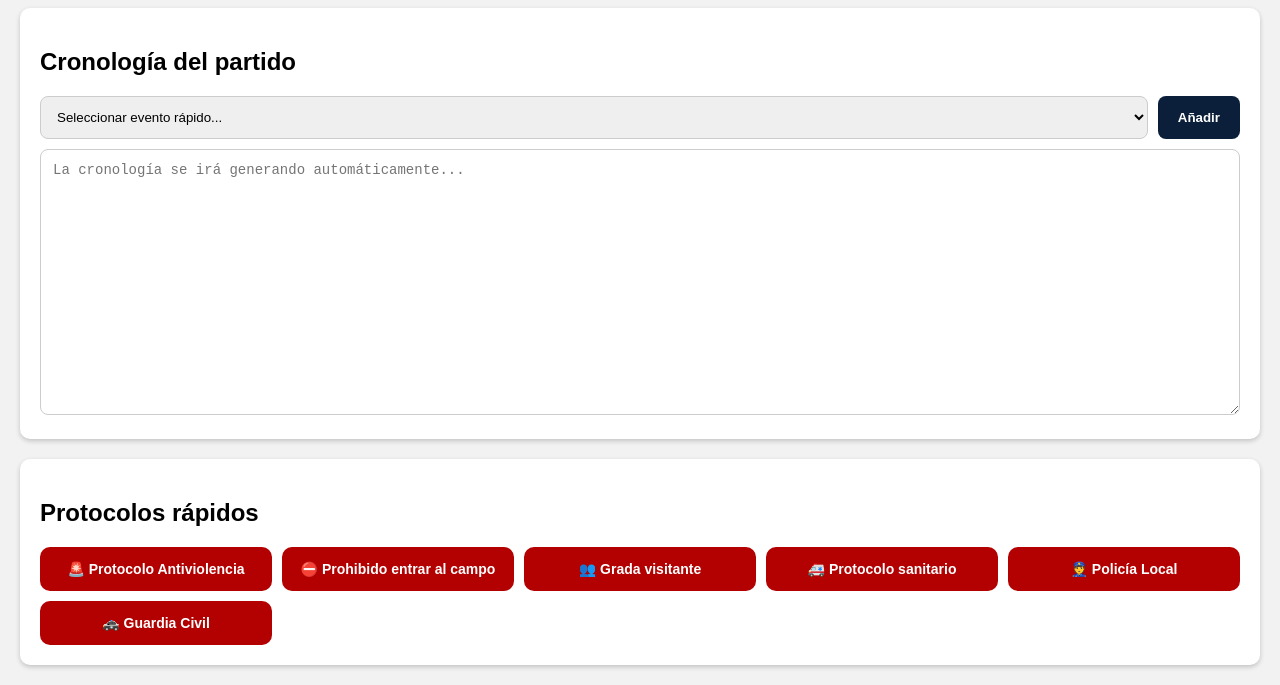
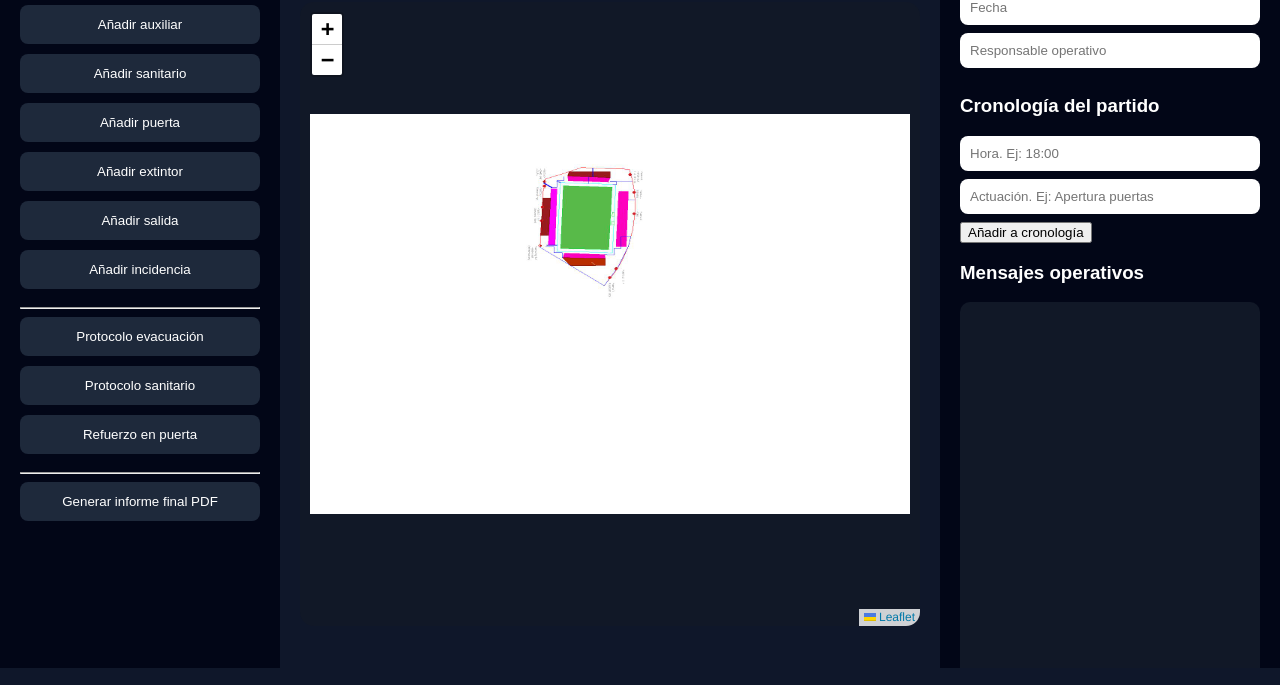
Before and after one commit to rldquero/pau-estadio, a website: page public/index.html in a window 1280 px wide. Shown: the part 132-817 px from the top of the page. Drawn offline with nearby package versions, Linux system fonts and the light colour scheme.

Commit message:
Restaurar diseño anterior

```diff
--- a/public/index.html
+++ b/public/index.html
@@ -3,147 +3,74 @@
 <head>
   <meta charset="UTF-8">
   <meta name="viewport" content="width=device-width, initial-scale=1.0">
-
   <title>PAU ESTADIO</title>
 
+  <link rel="stylesheet" href="https://unpkg.com/leaflet/dist/leaflet.css">
   <link rel="stylesheet" href="style.css">
-
 </head>
 
 <body>
 
-<h1>PAU ESTADIO</h1>
+  <div class="sidebar">
+    <h2>PAU ESTADIO</h2>
 
-<div class="bloque">
+    <button onclick="modo='vigilante'">Añadir vigilante</button>
+    <button onclick="modo='auxiliar'">Añadir auxiliar</button>
+    <button onclick="modo='sanitario'">Añadir sanitario</button>
+    <button onclick="modo='puerta'">Añadir puerta</button>
+    <button onclick="modo='extintor'">Añadir extintor</button>
+    <button onclick="modo='salida'">Añadir salida</button>
+    <button onclick="modo='incidencia'">Añadir incidencia</button>
 
-<h2>Cronología del partido</h2>
+    <hr>
 
-<div class="cronologia-rapida">
+    <button onclick="enviarProtocolo('Evacuación')">Protocolo evacuación</button>
+    <button onclick="enviarProtocolo('Sanitario')">Protocolo sanitario</button>
+    <button onclick="enviarProtocolo('Refuerzo en puerta')">Refuerzo en puerta</button>
 
-<select id="eventoCronologia">
+    <hr>
 
-<option value="">Seleccionar evento rápido...</option>
-
-<option>Apertura de puertas</option>
-<option>Inicio dispositivo preventivo</option>
-<option>Activado protocolo grada visitante</option>
-<option>Incidencia acceso puerta 1</option>
-<option>Incidencia acceso puerta 2</option>
-<option>Incidencia acceso puerta 3</option>
-<option>Se recibe fotografía</option>
-<option>Inicio del partido</option>
-<option>Atención sanitaria grada norte</option>
-<option>Atención sanitaria grada sur</option>
-<option>Atención sanitaria grada visitante</option>
-<option>Intervención seguridad privada</option>
-<option>Intervención Policía Local</option>
-<option>Intervención Guardia Civil</option>
-<option>Activado protocolo evacuación parcial</option>
-<option>Lanzamiento de objetos</option>
-<option>Invasión de terreno de juego</option>
-<option>Parada temporal del partido</option>
-<option>Reanudación del partido</option>
-<option>Finalización del partido</option>
-<option>Salida escalonada del público</option>
-<option>Cierre del dispositivo</option>
-
-</select>
-
-<button type="button" onclick="añadirCronologia()">
-Añadir
-</button>
-
+    <button onclick="generarInformeFinal()">Generar informe final PDF</button>
   </div>
 
-<textarea
-id="cronologia"
-rows="15"
-placeholder="La cronología se irá generando automáticamente..."
-></textarea>
-
+  <div class="content">
+    <h1>Plano operativo del estadio</h1>
+    <p id="modoTexto">Selecciona un tipo de punto y haz clic en el plano.</p>
+    <div id="map"></div>
   </div>
 
-<div class="bloque">
+  <div class="panel">
+    <h3>Datos del partido</h3>
+    <input id="partidoNombre" placeholder="Partido / evento">
+    <input id="fechaPartido" placeholder="Fecha">
+    <input id="responsablePartido" placeholder="Responsable operativo">
 
-<h2>Protocolos rápidos</h2>
+    <h3>Cronología del partido</h3>
+    <input id="horaCronologia" placeholder="Hora. Ej: 18:00">
+    <input id="textoCronologia" placeholder="Actuación. Ej: Apertura puertas">
+    <button onclick="agregarCronologia()">Añadir a cronología</button>
+    <div id="cronologia"></div>
 
-<div class="protocolos-grid">
+    <h3>Mensajes operativos</h3>
+    <div id="mensajes"></div>
 
-<button type="button"
-onclick="añadirProtocolo('Activado protocolo antiviolencia')">
-🚨 Protocolo Antiviolencia
-</button>
-<button type="button"
-onclick="añadirProtocolo('Prohibido entrar al terreno de juego')">
-⛔ Prohibido entrar al campo
-</button>
+    <input id="mensajeInput" placeholder="Escribir mensaje...">
+    <button onclick="enviarMensaje()">Enviar texto</button>
 
-<button type="button"
-onclick="añadirProtocolo('Activado protocolo grada visitante')">
-👥 Grada visitante
-</button>
+    <label class="fileBtn">
+      Enviar foto
+      <input type="file" accept="image/*" onchange="enviarArchivo(event,'foto')" hidden>
+    </label>
 
-<button type="button"
-onclick="añadirProtocolo('Activado protocolo sanitario')">
-🚑 Protocolo sanitario
-</button>
-
-<button type="button"
-onclick="añadirProtocolo('Aviso a Policía Local')">
-👮 Policía Local
-</button>
-
-<button type="button"
-onclick="añadirProtocolo('Aviso a Guardia Civil')">
-🚓 Guardia Civil
-</button>
-
+    <label class="fileBtn">
+      Enviar vídeo
+      <input type="file" accept="video/*" onchange="enviarArchivo(event,'video')" hidden>
+    </label>
   </div>
 
-</div>
-
-<script>
-
-function añadirCronologia() {
-
-const select = document.getElementById("eventoCronologia");
-const textarea = document.getElementById("cronologia");
-
-if (select.value === "") return;
-
-const ahora = new Date();
-
-const hora = ahora.toLocaleTimeString("es-ES", {
-hour: "2-digit",
-minute: "2-digit"
-});
-
-textarea.value += hora + " - " + select.value + "\n";
-
-textarea.scrollTop = textarea.scrollHeight;
-
-select.value = "";
-
-}
-
-function añadirProtocolo(texto) {
-
-const textarea = document.getElementById("cronologia");
-
-const ahora = new Date();
-
-const hora = ahora.toLocaleTimeString("es-ES", {
-hour: "2-digit",
-minute: "2-digit"
-});
-
-textarea.value += hora + " - " + texto + "\n";
-
-textarea.scrollTop = textarea.scrollHeight;
-
-}
-
-</script>
+  <script src="https://unpkg.com/leaflet/dist/leaflet.js"></script>
+  <script src="https://cdnjs.cloudflare.com/ajax/libs/jspdf/2.5.1/jspdf.umd.min.js"></script>
+  <script src="app.js"></script>
 
 </body>
 </html>
--- a/public/style.css
+++ b/public/style.css
@@ -1,71 +1,109 @@
 body{
-font-family:Arial, sans-serif;
-background:#f2f2f2;
-margin:0;
-padding:20px;
+  margin:0;
+  font-family:Arial;
+  background:#0f172a;
+  color:white;
+  display:flex;
+  height:100vh;
 }
 
-h1{
-background:#0b1f3a;
-color:white;
-padding:20px;
-border-radius:10px;
+.sidebar{
+  width:240px;
+  background:#020617;
+  padding:20px;
+  overflow:auto;
 }
 
-.bloque{
-background:white;
-padding:20px;
-margin-top:20px;
-border-radius:10px;
-box-shadow:0 2px 5px rgba(0,0,0,0.2);
+.sidebar button{
+  width:100%;
+  margin-bottom:10px;
+  padding:12px;
+  background:#1e293b;
+  border:none;
+  color:white;
+  border-radius:8px;
+  cursor:pointer;
 }
 
-textarea{
-width:100%;
-padding:12px;
-border-radius:8px;
-border:1px solid #ccc;
-font-size:14px;
-box-sizing:border-box;
+.sidebar button:hover{
+  background:#2563eb;
 }
 
-.cronologia-rapida{
-display:flex;
-gap:10px;
-margin-bottom:10px;
+.content{
+  flex:1;
+  padding:20px;
 }
 
-.cronologia-rapida select{
-flex:1;
-padding:12px;
-border-radius:8px;
-border:1px solid #ccc;
+#map{
+  height:78vh;
+  width:100%;
+  background:#111827;
+  border-radius:14px;
+  overflow:hidden;
 }
 
-.cronologia-rapida button{
-background:#0b1f3a;
-color:white;
-border:none;
-padding:12px 20px;
-border-radius:8px;
-cursor:pointer;
-font-weight:bold;
+.panel{
+  width:300px;
+  background:#020617;
+  padding:20px;
+  overflow:auto;
 }
 
-.protocolos-grid{
-display:grid;
-grid-template-columns:repeat(auto-fit,minmax(220px,1fr));
-gap:10px;
-margin-top:10px;
+#mensajes{
+  height:65vh;
+  overflow:auto;
+  background:#111827;
+  padding:10px;
+  border-radius:10px;
+  margin-bottom:10px;
 }
 
-.protocolos-grid button{
-background:#b30000;
-color:white;
-border:none;
-padding:14px;
-border-radius:10px;
-cursor:pointer;
-font-weight:bold;
-font-size:14px;
+.msg{
+  background:#1e293b;
+  padding:10px;
+  border-radius:8px;
+  margin-bottom:8px;
+  font-size:14px;
 }
+
+input{
+  width:100%;
+  padding:10px;
+  margin-bottom:8px;
+  border-radius:8px;
+  border:none;
+}.punto{
+  font-size:26px;
+  background:white;
+  border-radius:50%;
+  width:34px;
+  height:34px;
+  display:flex;
+  align-items:center;
+  justify-content:center;
+  border:2px solid #0f172a;
+}.fileBtn{
+  display:block;
+  width:100%;
+  box-sizing:border-box;
+  text-align:center;
+  margin-top:8px;
+  padding:10px;
+  background:#2563eb;
+  color:white;
+  border-radius:8px;
+  cursor:pointer;
+}
+
+.media{
+  width:100%;
+  max-height:220px;
+  object-fit:contain;
+  margin-top:8px;
+  border-radius:8px;
+  background:#000;
+}.panel input{
+  width:100%;
+  box-sizing:border-box;
+  margin-bottom:8px;
+}
```
Lines whose indentation alone changed are shown as unchanged.
